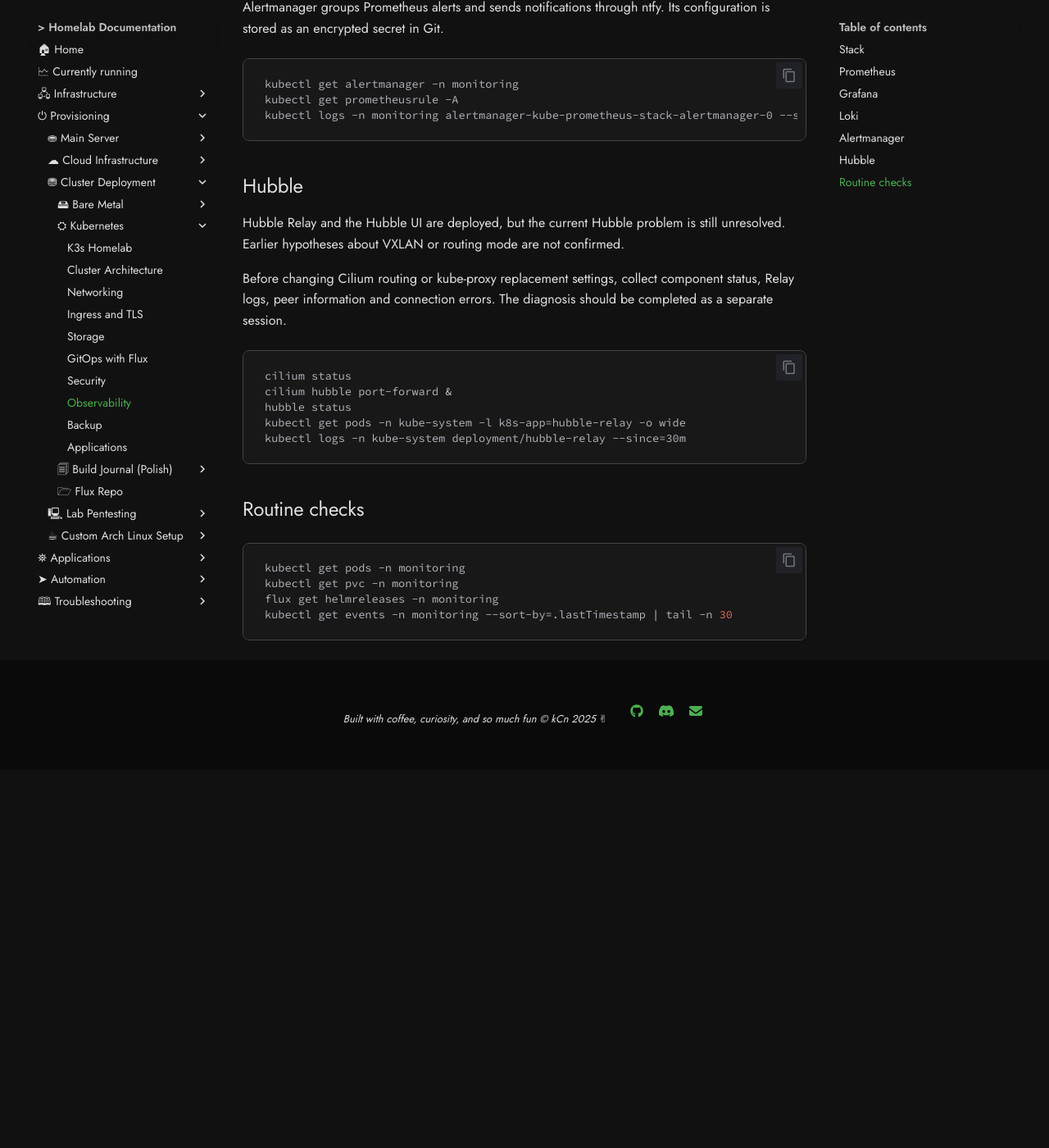
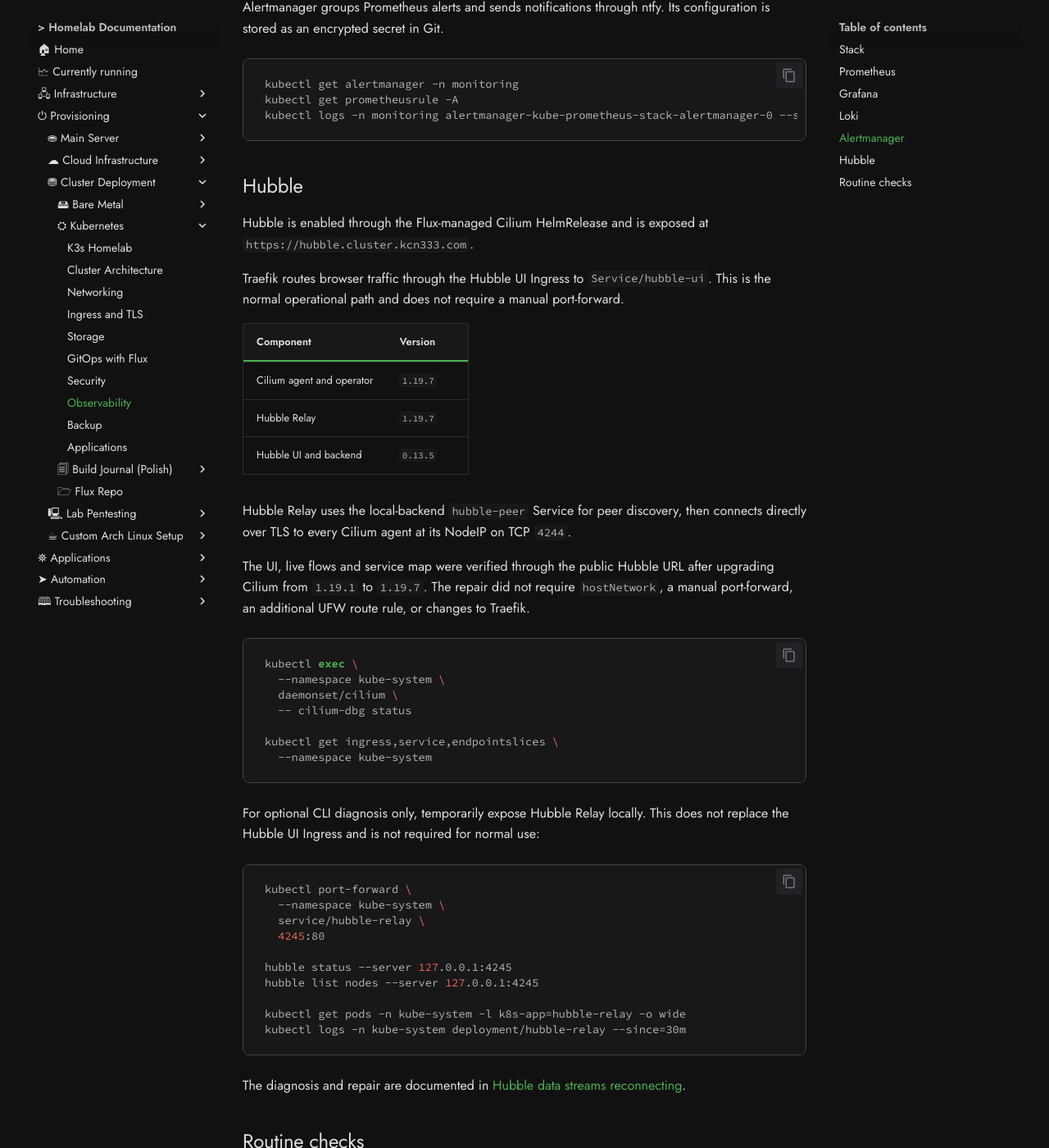
Before and after one commit to kCn3333/homelab, an MkDocs documentation site: the page built from docs/kubernetes/07-observability.md, in a window 1280 px wide and 1400 px high, scrolled down 2570 px. Shown: the whole window at 82% size. Built offline with MkDocs 1.6.1 and Material for MkDocs 9.7.7, drawn with Linux system fonts in a browser that asks for light colours; comment, search, counter and statistics services are not loaded; before the commit the page ends 3509 px from its top, so only the background shows below that.

Commit message:
docs(kubernetes): document Cilium upgrade

````diff
--- a/docs/kubernetes/07-observability.md
+++ b/docs/kubernetes/07-observability.md
@@ -110,20 +110,53 @@
 
 ## Hubble
 
-Hubble Relay and the Hubble UI are deployed, but the current Hubble problem is still
-unresolved. Earlier hypotheses about VXLAN or routing mode are not confirmed.
+Hubble is enabled through the Flux-managed Cilium HelmRelease and is exposed at
+`https://hubble.cluster.kcn333.com`.
 
-Before changing Cilium routing or kube-proxy replacement settings, collect component
-status, Relay logs, peer information and connection errors. The diagnosis should be
-completed as a separate session.
+Traefik routes browser traffic through the Hubble UI Ingress to `Service/hubble-ui`.
+This is the normal operational path and does not require a manual port-forward.
+
+| Component | Version |
+|---|---|
+| Cilium agent and operator | `1.19.7` |
+| Hubble Relay | `1.19.7` |
+| Hubble UI and backend | `0.13.5` |
+
+Hubble Relay uses the local-backend `hubble-peer` Service for peer discovery, then
+connects directly over TLS to every Cilium agent at its NodeIP on TCP `4244`.
+
+The UI, live flows and service map were verified through the public Hubble URL after
+upgrading Cilium from `1.19.1` to `1.19.7`. The repair did not require `hostNetwork`,
+a manual port-forward, an additional UFW route rule, or changes to Traefik.
 
 ```bash
-cilium status
-cilium hubble port-forward &
-hubble status
+kubectl exec \
+  --namespace kube-system \
+  daemonset/cilium \
+  -- cilium-dbg status
+
+kubectl get ingress,service,endpointslices \
+  --namespace kube-system
+```
+
+For optional CLI diagnosis only, temporarily expose Hubble Relay locally. This does
+not replace the Hubble UI Ingress and is not required for normal use:
+
+```bash
+kubectl port-forward \
+  --namespace kube-system \
+  service/hubble-relay \
+  4245:80
+
+hubble status --server 127.0.0.1:4245
+hubble list nodes --server 127.0.0.1:4245
+
 kubectl get pods -n kube-system -l k8s-app=hubble-relay -o wide
 kubectl logs -n kube-system deployment/hubble-relay --since=30m
 ```
+
+The diagnosis and repair are documented in
+[Hubble data streams reconnecting](../troubleshooting/hubble-data-streams-reconnecting.md).
 
 ## Routine checks
 
````
Also changed, not shown: docs/kubernetes/00-overview.md (+1 -1 lines), docs/kubernetes/02-networking.md (+38 -2 lines).
